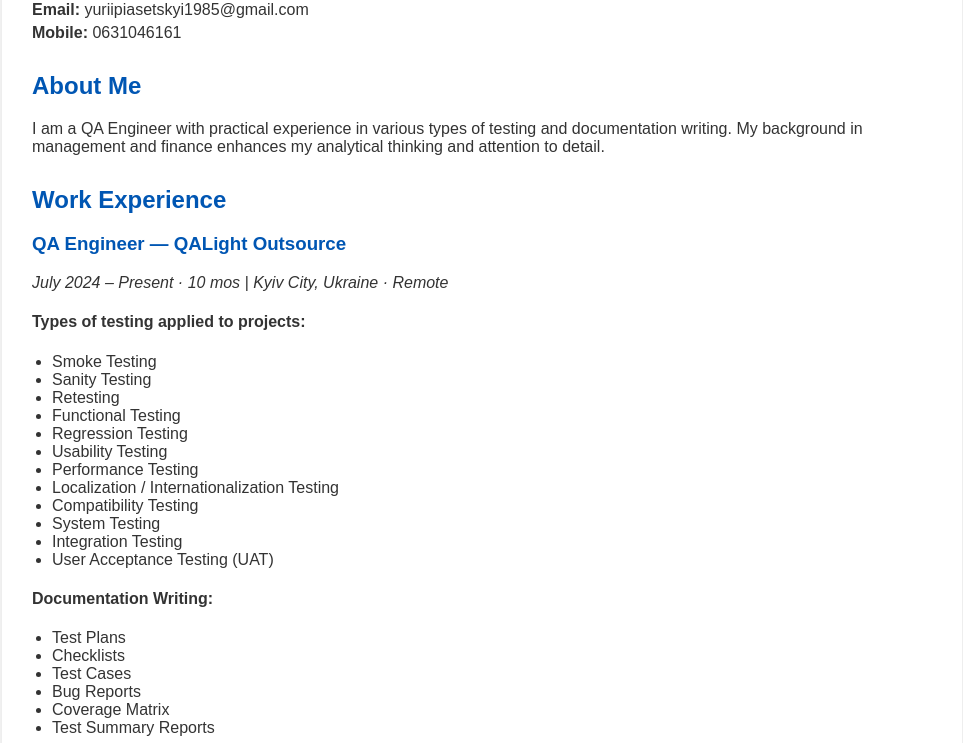
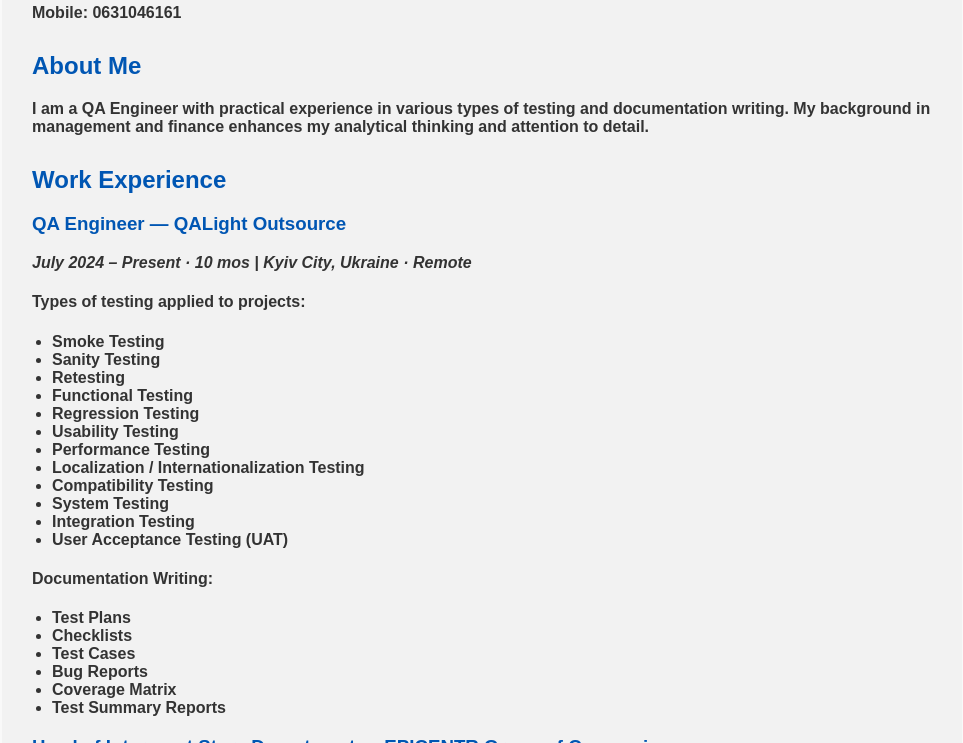
Before and after one commit to Yurajans/resume, a plain HTML site: page index.html in a window 1280 px wide. Shown: the part 360-1103 px from the top of the page, without its empty margins (158-1121 px from the left). Drawn offline with Linux system fonts and the light colour scheme.

Commit message:
Update index.html

```diff
--- a/index.html
+++ b/index.html
@@ -14,10 +14,10 @@
     .container {
       max-width: 900px;
       margin: auto;
-      background: white;
+      background-color: #f2f2f2; /* світло-сірий фон */
       padding: 30px;
       border-radius: 8px;
-      box-shadow: 0 0 10px rgba(0, 0, 0, 0.1);
+      box-shadow: 0 10px rgba(0, 0, 0, 0.1);
     }
     .photo {
       float: right;
@@ -43,17 +43,18 @@
   </style>
 </head>
 <body>
+
+<div class="container">
 <div style="text-align: center; margin-bottom: 20px;">
 <img src="IMG_5368.JPG" alt="Фото Юрія" style="width: 150px; height: 150px; border-radius: 50%; display: block; margin: 0 auto;">
 </div>
-<div class="container">
   <img src="photo-placeholder.jpg" alt="Your Photo" class="photo">
 
   <h1>Yurii Piasetskyi</h1>
   <h3>QA Engineer</h3>
 
   <div class="section contact">
-    <p><strong>Email:</strong> yuriipiasetskyi1985@gmail.com</p>
+    <p><strong>Email: <a href="mailto:yuriipiasetskyi1985@gmail.com">yuriipiasetskyi1985@gmail.com</a>
     <p><strong>Mobile:</strong> 0631046161</p>
   </div>
 
```
